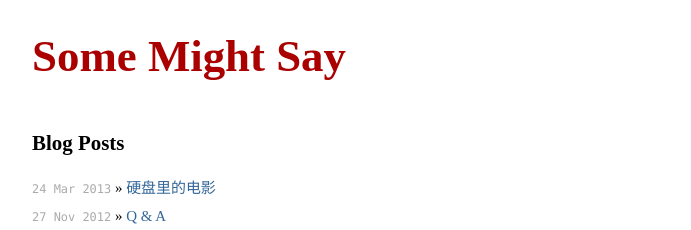
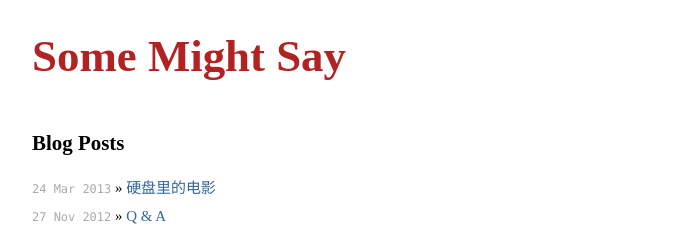
Before and after one commit to one3chens/somemightsay, a Jekyll site: the page built from index.html, in a window 1280 px wide. Shown: the top 230 px of the page, without its empty margins (294-985 px from the left). Built offline with Jekyll 4.4.1, drawn with Linux system fonts in a browser that asks for light colours; Markdown is read by kramdown in place of the engine named in the settings; the list of posts is cut into pages by our own code.

Commit message:
- amend link css - amend title color (hover and normal) - remove null line in the index.html

```diff
--- a/css/main.css
+++ b/css/main.css
@@ -27,7 +27,7 @@
 h1 { margin-bottom: 1em; }
 p { margin: 1em 0; }
 
-a         { color: #336699; text-decoration: none; }
+a         { color: #336699; text-decoration: none; transition: 0.2s;}
 a:hover   { color: #18afe0; text-decoration: none; }
 /*a:visited { color: #2a6496; }*/
 
@@ -81,11 +81,13 @@
 
 .site .header h1.title a {
   font-size: 150%;
-  color: #a00;
+  /*color: #a00;*/
+  color: #b22222;
 }
 
 .site .header h1.title a:hover {
-  color: #000;
+  /*color: #000;*/
+  color: #c00;
 }
 
 .site .header a.extra {
--- a/index.html
+++ b/index.html
@@ -11,8 +11,6 @@
     {% endfor %}
   </ul>
 </div>
-
-
 
 <!-- Pagination links -->
 <div class="pagination">
```
